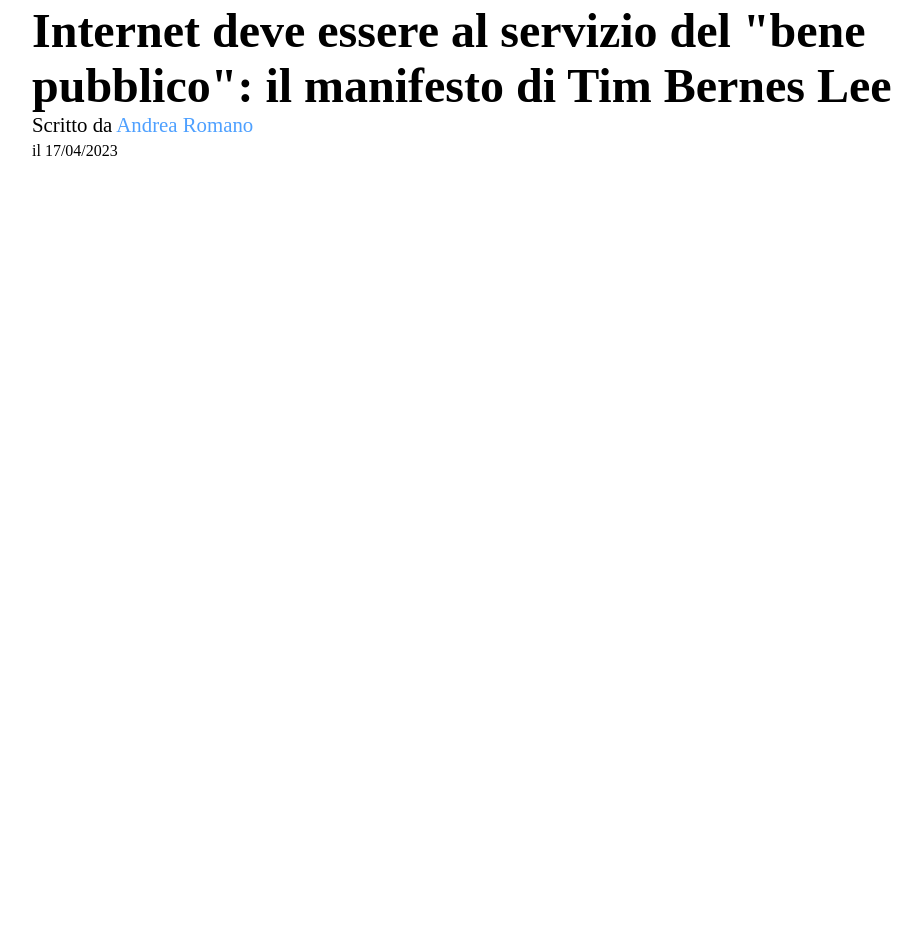
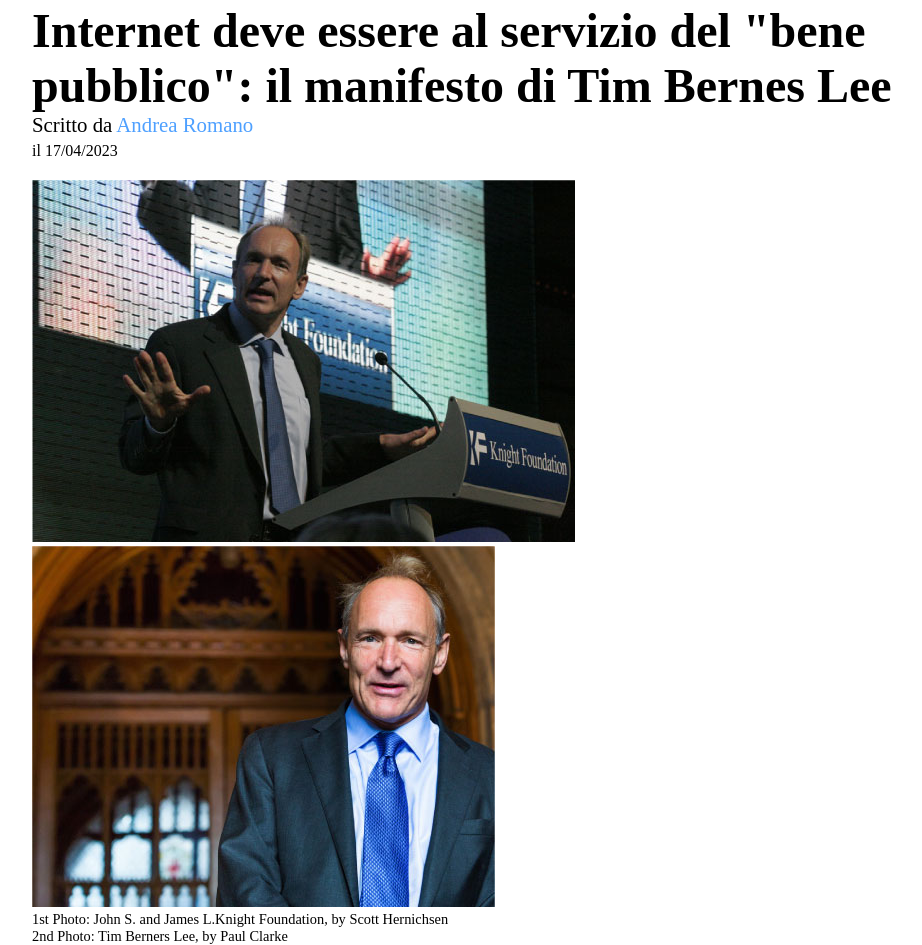
Before and after one commit to AndreaRomano02/html-css-booleaner, a plain HTML site: page index.html in a window 1280 px wide. Shown: the part 177-1122 px from the top of the page, without its empty margins (160-1082 px from the left). Before the commit the page ends 800 px from the top, so only its background shows below. Drawn offline with Linux system fonts and the light colour scheme.

Commit message:
Add images

```diff
--- a/css/style.css
+++ b/css/style.css
@@ -31,8 +31,13 @@ h1 {
 }
 
 .date {
-  font-size: 0.8;
   margin-top: 5px;
+  margin-bottom: 20px;
+}
+
+/* description images */
+.description-images {
+  font-size: 0.9em;
 }
 
 /* utility */
--- a/index.html
+++ b/index.html
@@ -25,6 +25,16 @@
         <div>Scritto da <span id="author">Andrea Romano</span></div>
         <div class="date">il 17/04/2023</div>
       </section>
+
+      <!-- images -->
+      <figure id="tim-bernes-lee">
+        <img src="img/tim-1.jpg" alt="Tim Berners Lee">
+        <img src="img/tim-2.jpg" alt="Tim Berners Lee">
+      </figure>
+      <div class="description-images">
+        <div>1st Photo: John S. and James L.Knight Foundation, by Scott Hernichsen</div>
+        <div>2nd Photo: Tim Berners Lee, by Paul Clarke</div>
+      </div>
     </main>
 
     <footer></footer>
```
